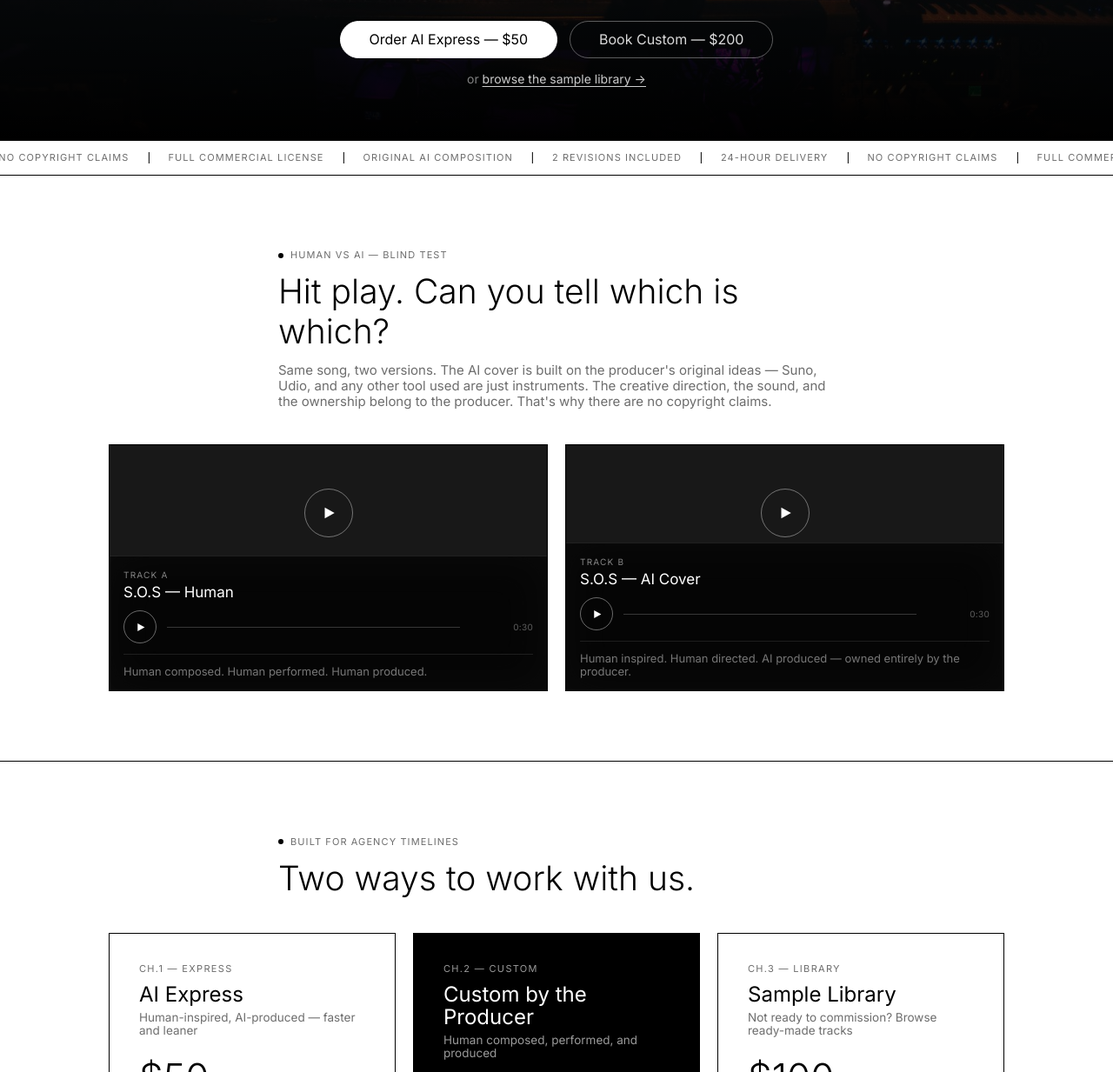
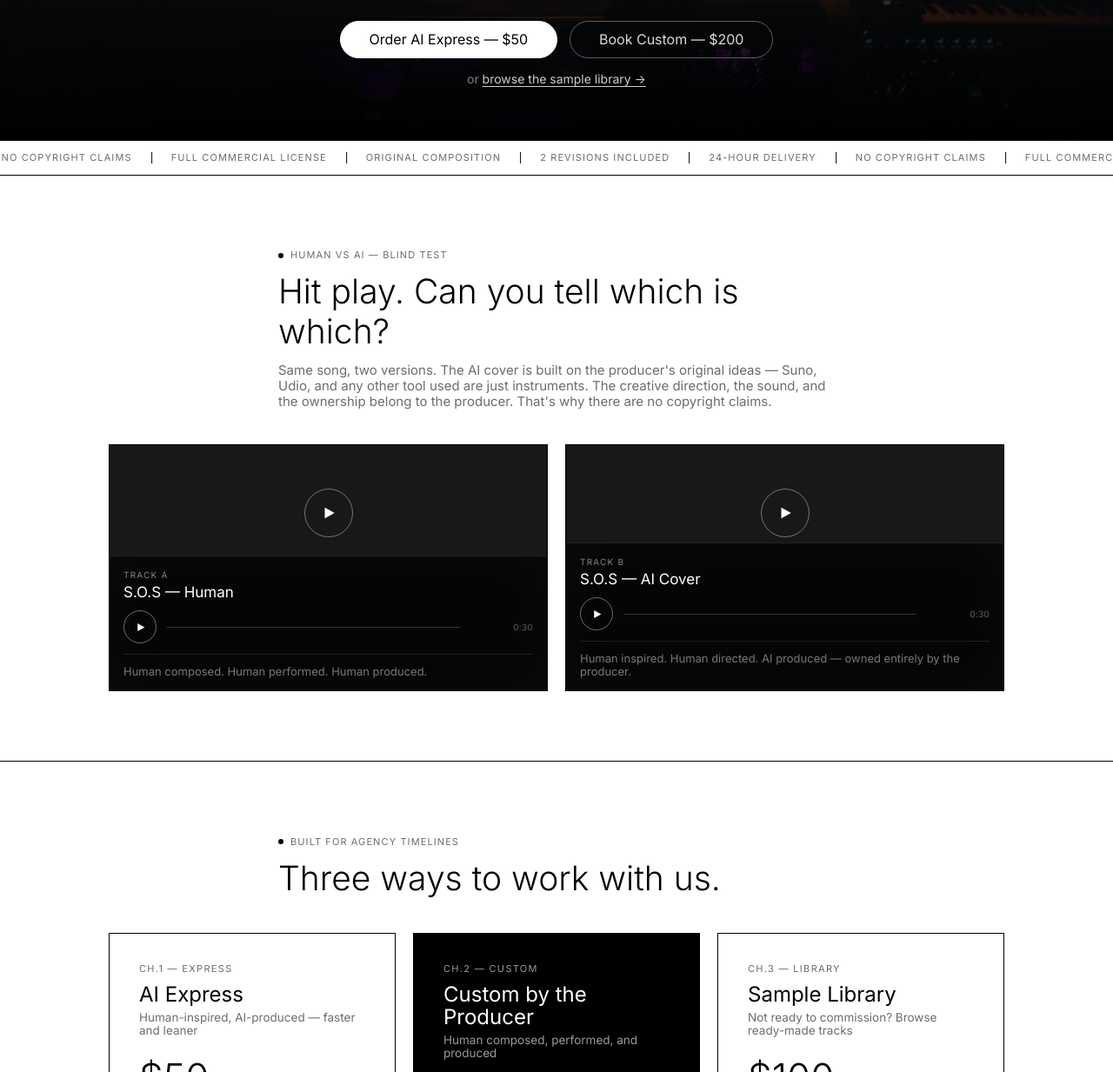
Before and after one commit to moistbenkh/cloudflare-aplopio, a website: page index.html in a window 1280 px wide. Shown: the part 609-1842 px from the top of the page at 87% size. Drawn offline with Linux system fonts and the light colour scheme.

Commit message:
Update text in index.html for clarity

```diff
--- a/index.html
+++ b/index.html
@@ -51,12 +51,12 @@
     <span>24-hour delivery</span>
     <span>No copyright claims</span>
     <span>Full commercial license</span>
-    <span>Original AI composition</span>
+    <span>Original Composition</span>
     <span>2 revisions included</span>
     <span>24-hour delivery</span>
     <span>No copyright claims</span>
     <span>Full commercial license</span>
-    <span>Original AI composition</span>
+    <span>Original Composition</span>
     <span>2 revisions included</span>
   </div>
 </div>
@@ -128,7 +128,7 @@
     <div class="wrap">
       <div class="section-head">
         <div class="eyebrow">BUILT FOR AGENCY TIMELINES</div>
-        <h2>Two ways to work with us.</h2>
+        <h2>Three ways to work with us.</h2>
       </div>
       <div class="plans">
         <div class="plan">
```
